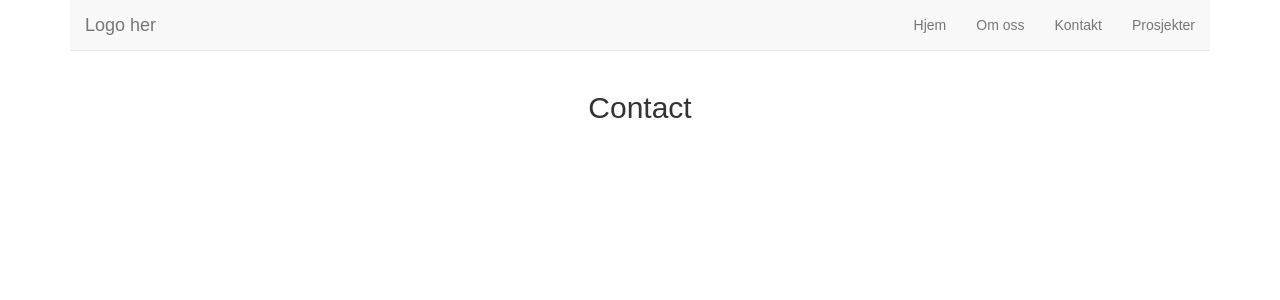
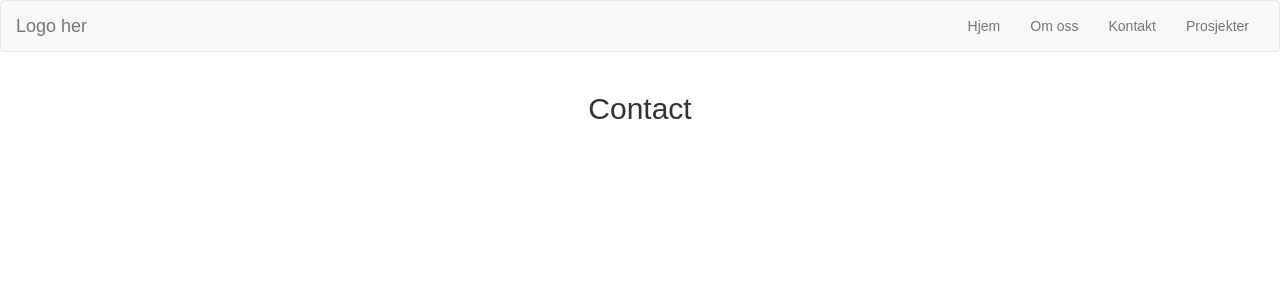
Before and after one commit to Nilsen89/rorsveis, a React (Create React App) app in the folder rorsvis/: page /Contact in a window 1280 px wide. Shown: the top 300 px of the page. Built offline with nearby package versions, Linux system fonts and the light colour scheme.

Commit message:
fikse maks bredde

```diff
--- a/rorsvis/src/App.css
+++ b/rorsvis/src/App.css
@@ -1,3 +1,8 @@
 .App {
   text-align: center;
 }
+
+.grid {
+  padding-right: 0;
+  padding-left: 0;
+}
--- a/rorsvis/src/ClientRouter.js
+++ b/rorsvis/src/ClientRouter.js
@@ -18,7 +18,7 @@ class ClientRouter extends Component {
 	render() {
 		return(
 			<Router>
-				<Grid>
+				<Grid fluid className="grid">
 					<Row>
 						<Col md={12}>
 							<NavigationBar />
--- a/rorsvis/src/Components/NavigationBar.js
+++ b/rorsvis/src/Components/NavigationBar.js
@@ -8,11 +8,11 @@ class NavigationBar extends Component {
     render() {
 
     let navBarStyles = {
-        "backgoundColor": "black" //TODO: kanskje apostrofer rundt gray?
+        backgoundColor: "black"
     };
 
         return(
-            <Navbar fluid staticTop style={navBarStyles}>
+            <Navbar fluid style={navBarStyles}>
                 <Navbar.Header>
                     <Navbar.Brand>
                         Logo her
```
Also changed, not shown: rorsvis/src/index.css (line endings or trailing spaces).
